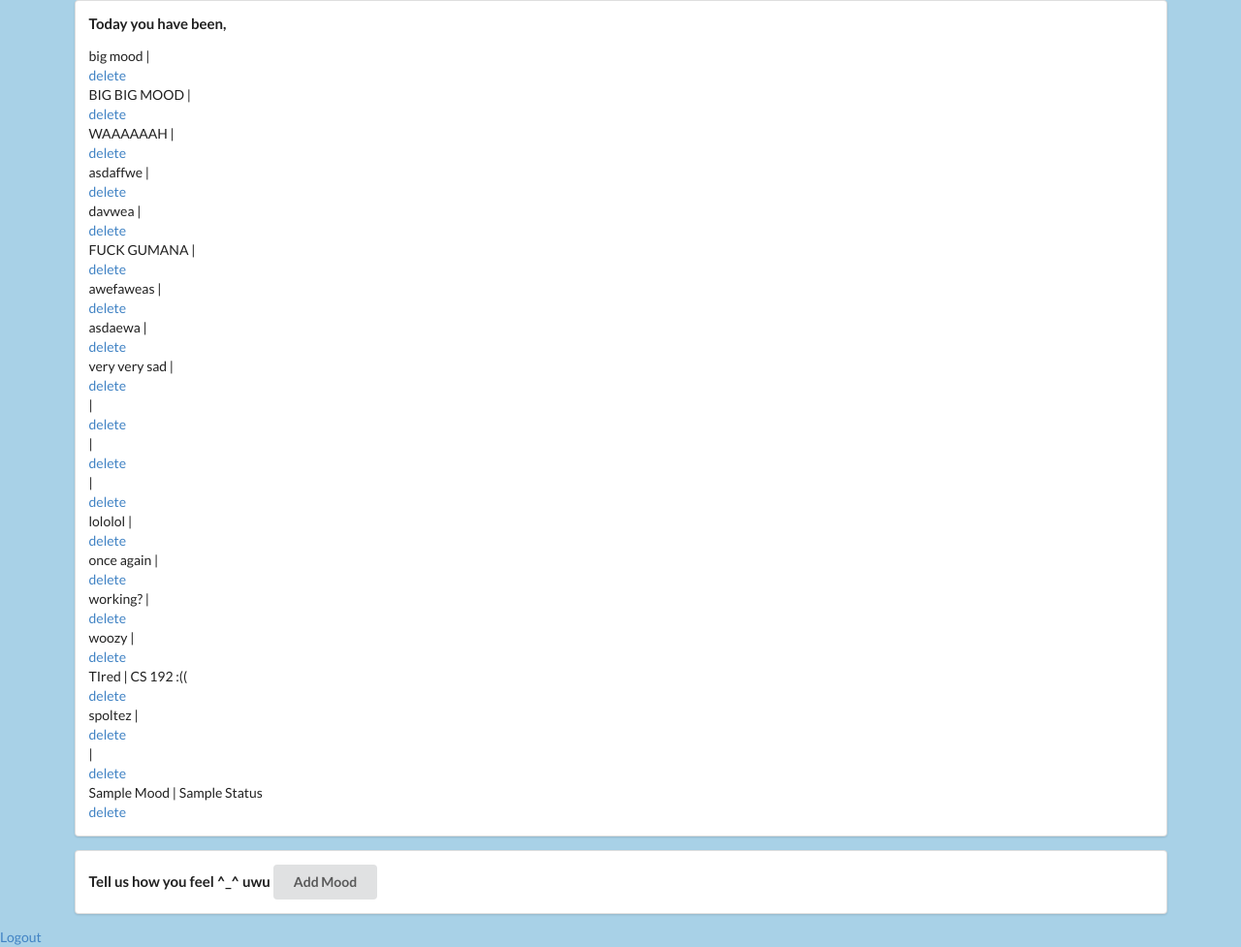
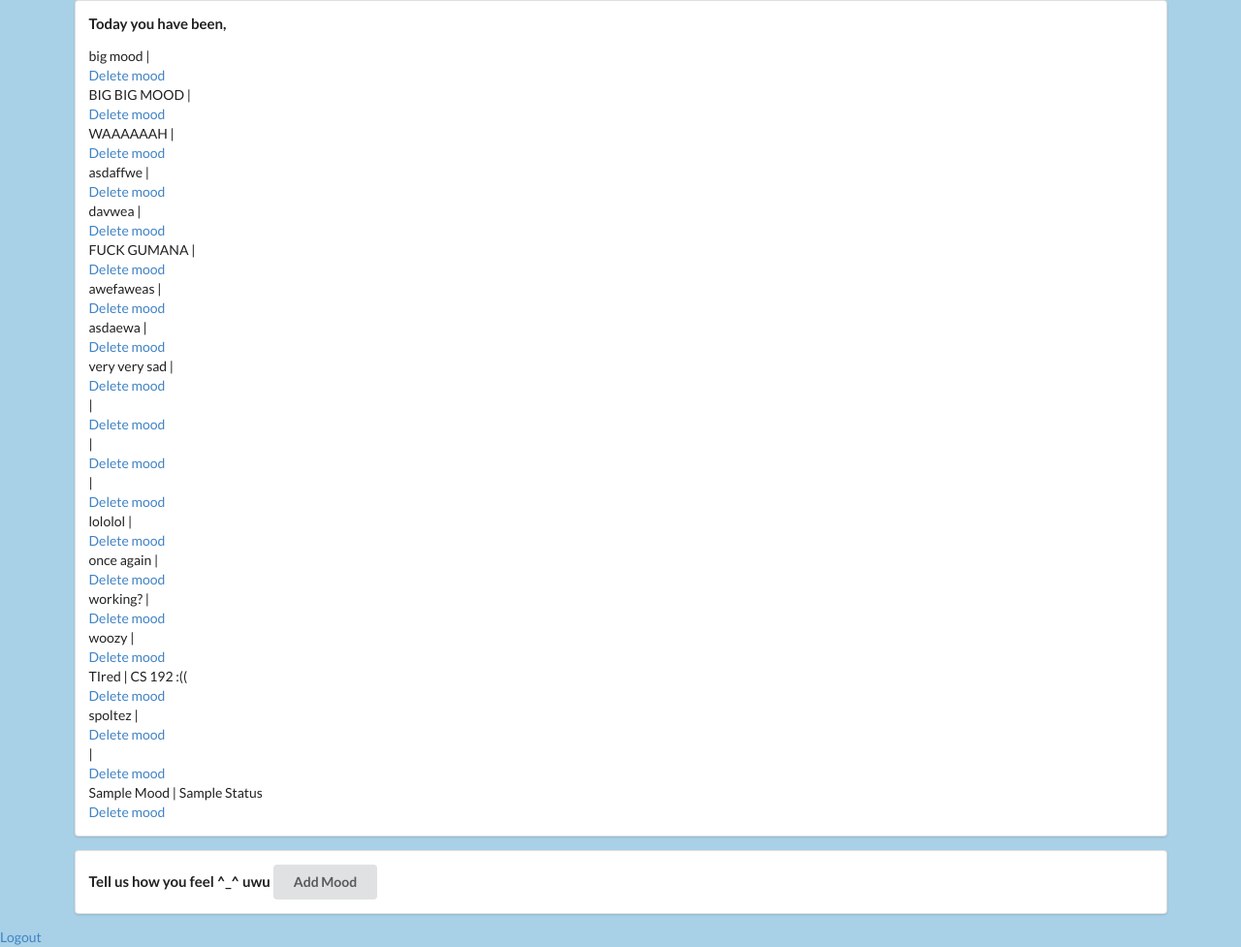
Before and after one commit to rfcabasag/Mood, a Django app: template maintainmood/templates/maintainmood/m_mood.html in a window 1280 px wide. Shown: the whole page at 97% size. Run offline with Django 3.2, Linux system fonts and the light colour scheme; the template is opened without the code that fills it: values that come from a table or form of the project are taken from there, others are empty; data comes from the database, SQL or seed files in the repository; some libraries are stand-ins or nearby versions.

Commit message:
Update m_mood.html

```diff
--- a/maintainmood/templates/maintainmood/m_mood.html
+++ b/maintainmood/templates/maintainmood/m_mood.html
@@ -9,7 +9,7 @@
 	{% if mood %}
 		{% for m in mood %}
 			<div>{{m.mood}} | {{m.status}}</div>
-			<a href="{{m.id}}/delete">delete</a>
+			<a href="{{m.id}}/delete">Delete mood</a>
 		{% endfor %}
 	{% else %}
 		<p> empty. </p>
```
